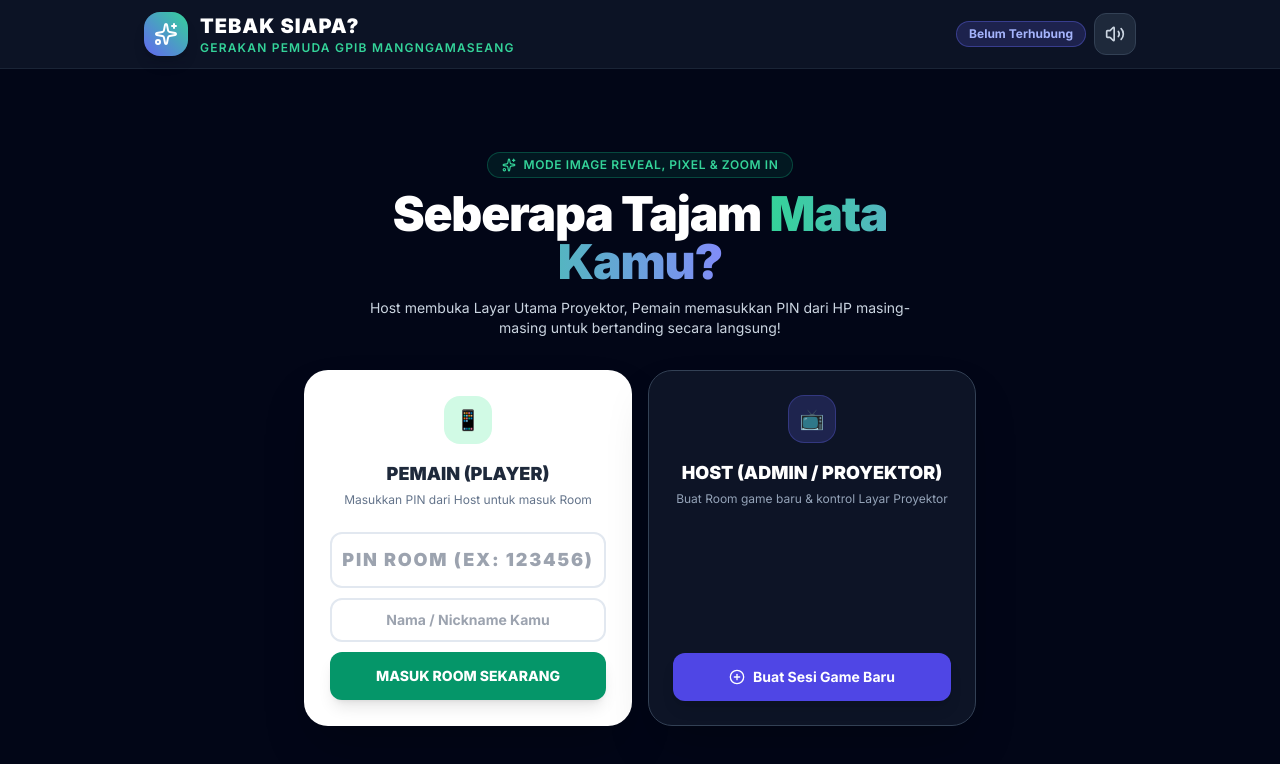
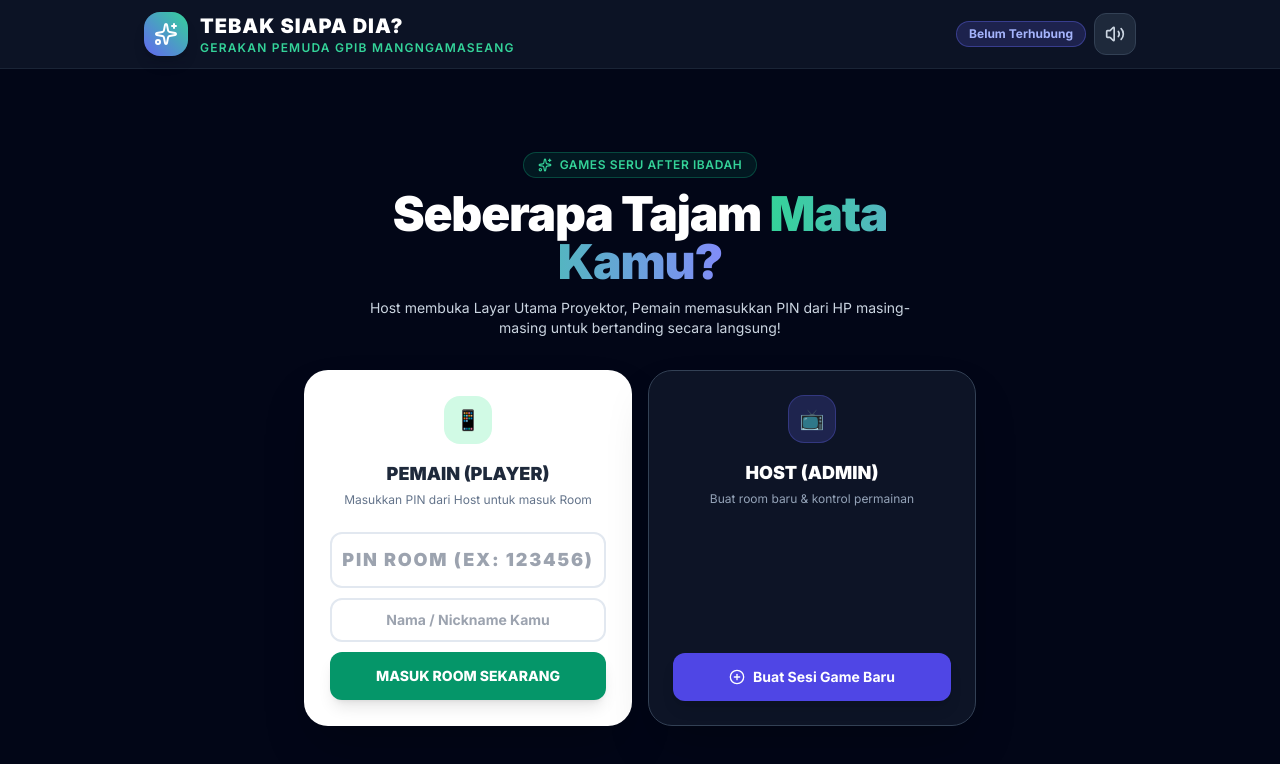
Before and after one commit to toeyoe-oe/tebaksiapaini, a plain HTML site: page index.html in a window 1280 px wide. Drawn offline with nearby package versions, Linux system fonts and the light colour scheme.

Commit message:
UPDATE V10

```diff
--- a/index.html
+++ b/index.html
@@ -3,7 +3,7 @@
 <head>
     <meta charset="UTF-8">
     <meta name="viewport" content="width=device-width, initial-scale=1.0">
-    <title>Tebak Siapa Ini? - GP GPIB Mangngamaseang</title>
+    <title>Tebak Siapa Dia? - GP GPIB Mangngamaseang</title>
     <!-- Tailwind CSS CDN -->
     <script src="https://cdn.tailwindcss.com"></script>
     <!-- Lucide Icons CDN -->
@@ -56,7 +56,7 @@
                     <i data-lucide="sparkles" class="w-6 h-6 text-white">✨</i>
                 </div>
                 <div>
-                    <h1 class="font-black text-xl tracking-wider text-white">TEBAK SIAPA?</h1>
+                    <h1 class="font-black text-xl tracking-wider text-white">TEBAK SIAPA DIA?</h1>
                     <p class="text-xs text-emerald-400 font-semibold tracking-widest uppercase">Gerakan Pemuda GPIB Mangngamaseang</p>
                 </div>
             </div>
@@ -79,7 +79,7 @@
         <section id="screen-welcome" class="w-full max-w-2xl space-y-8 animate-fadeIn">
             <div class="text-center space-y-3 max-w-xl mx-auto pt-2">
                 <div class="inline-flex items-center gap-2 px-3.5 py-1 rounded-full bg-emerald-500/10 border border-emerald-500/30 text-emerald-400 text-xs font-semibold uppercase tracking-wider">
-                    <i data-lucide="sparkles" class="w-3.5 h-3.5">✨</i> Mode Image Reveal, Pixel & Zoom In
+                    <i data-lucide="sparkles" class="w-3.5 h-3.5">✨</i> Games Seru After Ibadah
                 </div>
                 <h2 class="text-3xl md:text-5xl font-black tracking-tight text-white">
                     Seberapa Tajam <span class="bg-clip-text text-transparent bg-gradient-to-r from-emerald-400 to-indigo-400">Mata Kamu?</span>
@@ -114,8 +114,8 @@
                     <div class="space-y-4">
                         <div class="w-12 h-12 mx-auto bg-indigo-500/20 text-indigo-400 rounded-2xl flex items-center justify-center text-xl font-bold border border-indigo-500/30">📺</div>
                         <div>
-                            <h3 class="text-lg font-black text-white uppercase">HOST (ADMIN / PROYEKTOR)</h3>
-                            <p class="text-xs text-slate-400 mt-1">Buat Room game baru & kontrol Layar Proyektor</p>
+                            <h3 class="text-lg font-black text-white uppercase">HOST (ADMIN)</h3>
+                            <p class="text-xs text-slate-400 mt-1">Buat room baru & kontrol permainan</p>
                         </div>
                     </div>
 
```
